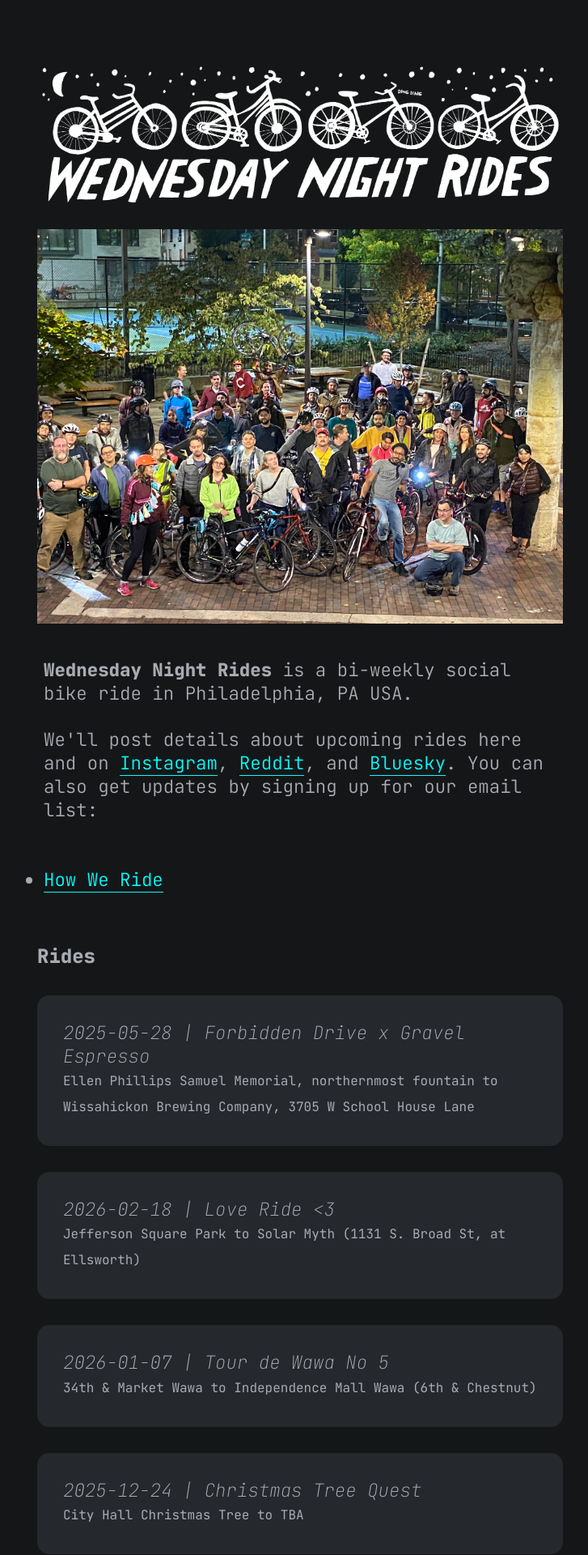
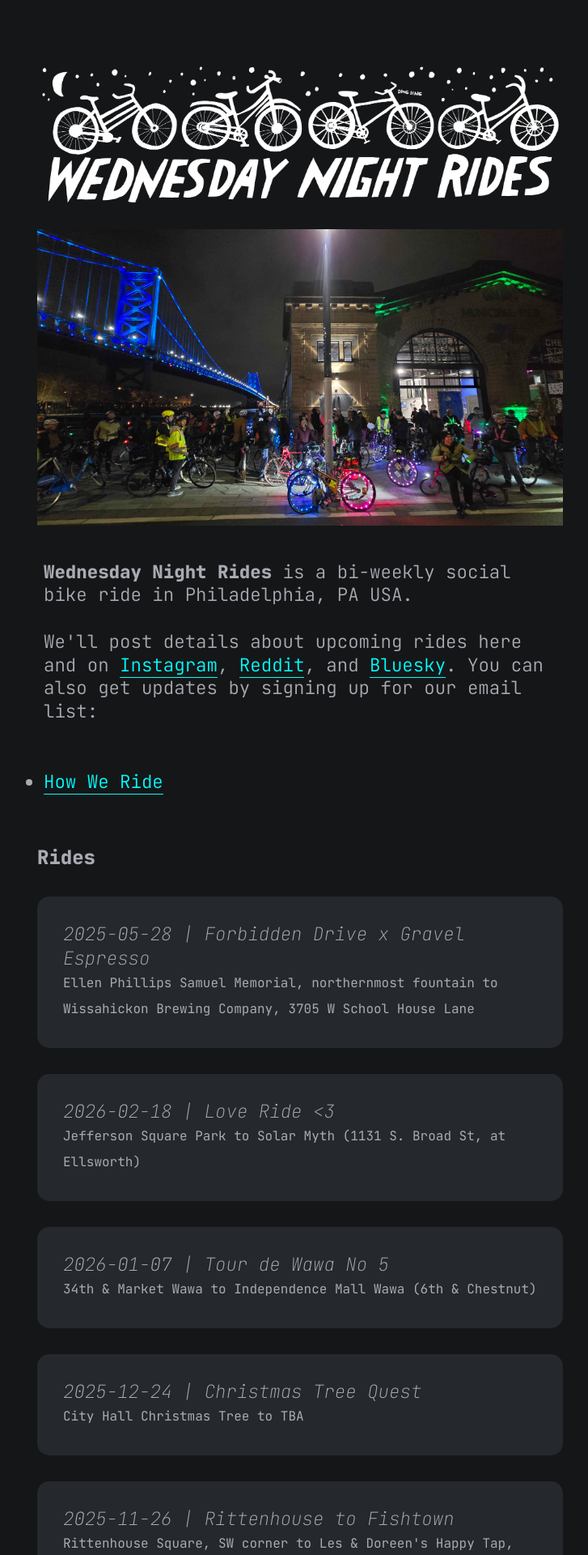
Before and after one commit to wednightrides/wednightrides.github.io, a Jekyll site: the page built from index.md, in a window 1280 px wide. Shown: the top 1920 px of the page at 81% size, without its empty margins (269-996 px from the left). Built offline with Jekyll 4.4.1, drawn with Linux system fonts in a browser that asks for light colours; nearby versions of some CDN libraries.

Commit message:
update group image

```diff
--- a/_layouts/blog.html
+++ b/_layouts/blog.html
@@ -1,10 +1,11 @@
 <!DOCTYPE html>
 <html lang="en">
 {% include head.html %}
+
 <body>
   <main>
     {% include header.html %}
-      <img src="{{site.baseurl}}/assets/images/wednightrides-group-2022-10-05.jpeg"/><br /><br />
+    <img src="{{site.baseurl}}/assets/images/wednightrides-group-2025.jpg" /><br /><br />
     {% include bio.html %}
     <section class="articles">
       <h1>Rides</h1>
@@ -29,4 +30,5 @@
   </main>
   {% include category-modal.html%}
 </body>
+
 </html>
```
Also changed, not shown: assets/images/wednightrides-group-2025.jpg (added). Lines whose indentation alone changed are shown as unchanged.
